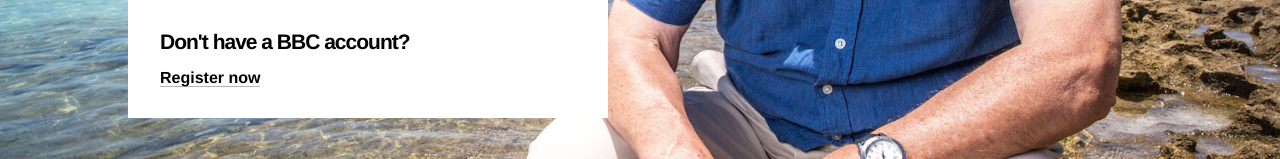
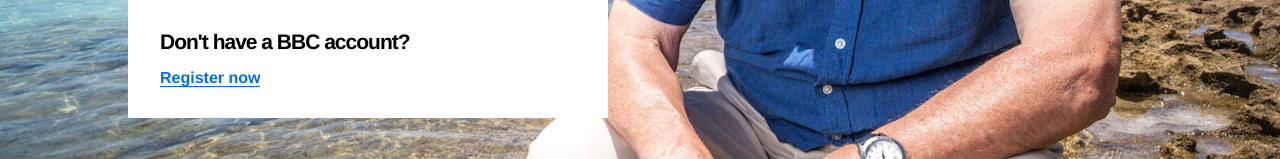
Before and after one commit to simonsinclair/signin-autocorrect, a website: page public/index.html in a window 1280 px wide. Shown: the part 547-706 px from the top of the page. Drawn offline with nearby package versions, Linux system fonts and the light colour scheme; files that its build step writes are made by us from their sources.

Commit message:
Add primary link style

```diff
--- a/sass/main.scss
+++ b/sass/main.scss
@@ -74,6 +74,11 @@ body {
     }
   }
 
+  .link--primary {
+    border-bottom-color: #006def;
+    color: #006def;
+  }
+
   // Change '.field .form-message:after'
   .field--action .form-message:after {
     // left: unset;
```
